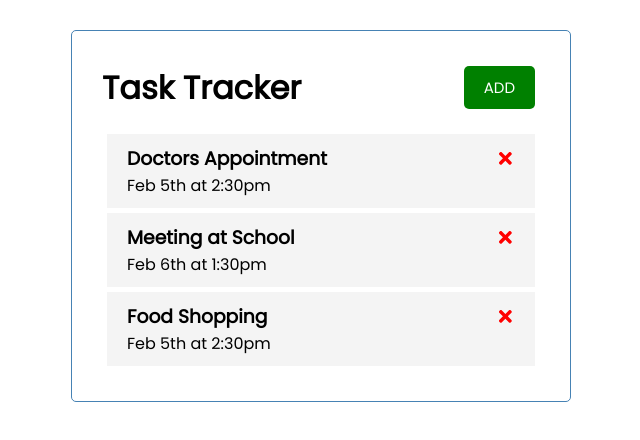
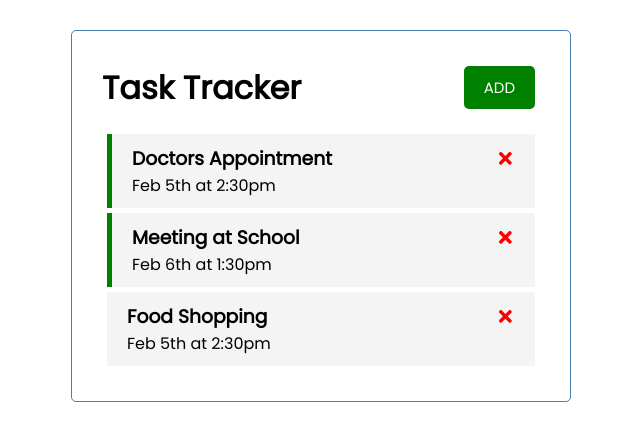
Before and after one commit to badshab454/react-task-tracker, a React (Create React App) app: page / in a window 1280 px wide. Shown: the top 440 px of the page, without its empty margins (319-959 px from the left). Built offline with nearby package versions, Linux system fonts and the light colour scheme.

Commit message:
Toggle Reminder

```diff
--- a/src/App.js
+++ b/src/App.js
@@ -31,10 +31,19 @@
   setTasks(tasks.filter((task) => task.id !== id))
 }
 
+// Toggle Reminder
+const toggleReminder = (id) => {
+  setTasks(
+    tasks.map((task) =>
+      task.id === id ? { ...task, reminder : !task.reminder } : task
+    )
+  )
+}
+
   return (
     <div className="container">
       <Header />
-      {tasks.length > 0 ? (<Tasks tasks={tasks} onDelete = {deleteTask} /> ) : ( 'No Task To Show' )}
+      {tasks.length > 0 ? (<Tasks tasks={tasks} onDelete = {deleteTask} onToggle={toggleReminder} /> ) : ( 'No Task To Show' )}
     </div>
   );
 }
--- a/src/components/Task.js
+++ b/src/components/Task.js
@@ -1,8 +1,8 @@
 import { FaTimes } from 'react-icons/fa'
 
-const Task = ({task, onDelete}) => {
+const Task = ({task, onDelete, onToggle}) => {
   return (
-    <div className="task">
+    <div className={`task ${task.reminder ? 'reminder' : ''}`} onDoubleClick={() => onToggle(task.id)}>
         <h3>
           {task.text} <FaTimes style={{ color:'red', cursor:'pointer'}}
           onClick={() => onDelete(task.id)}
--- a/src/components/Tasks.js
+++ b/src/components/Tasks.js
@@ -1,13 +1,16 @@
 import Task from './Task'
 
 
-const Tasks = ({tasks, onDelete}) => {
+const Tasks = ({tasks, onDelete, onToggle}) => {
     return (
         <>
             {tasks.map((task) => (
-                <Task key={task.id} task={task}
-                onDelete={onDelete} />
-            ))}
+                <Task
+                key={task.id}
+                task={task}
+                onDelete={onDelete}
+                onToggle = {onToggle}
+                /> ))}
         </>
     )
 }
```
